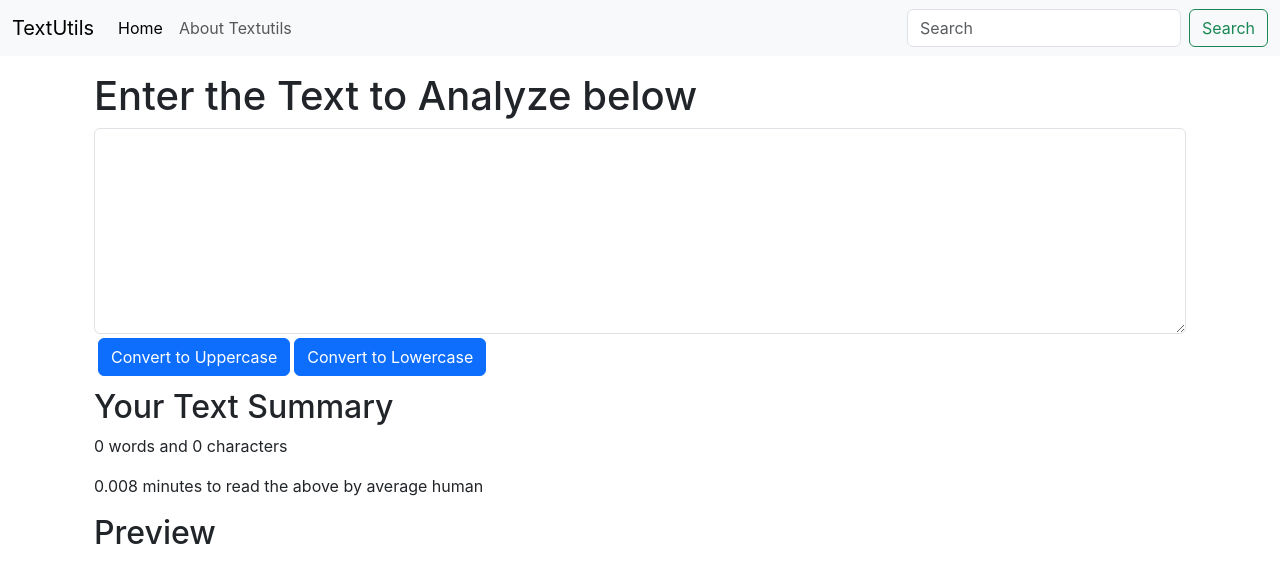
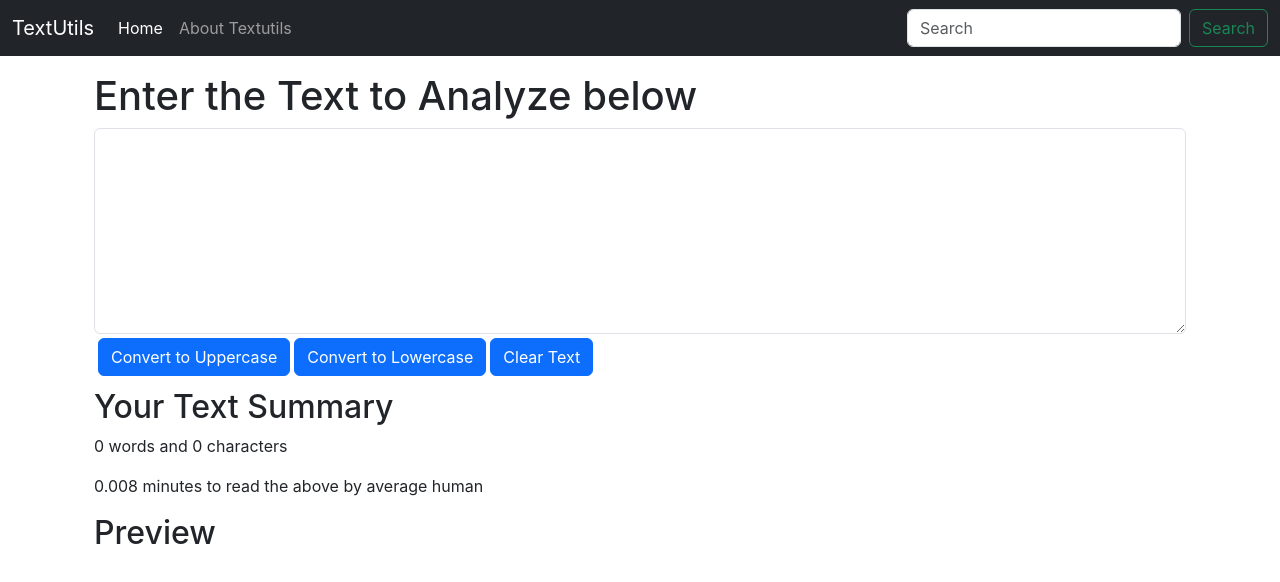
Before and after one commit to Gautamcode11/textutils, a React (Create React App) app: page / in a window 1280 px wide. Shown: the top 582 px of the page. Built offline with nearby package versions, Linux system fonts and the light colour scheme.

Commit message:
9th commit

```diff
--- a/src/components/Navbar.js
+++ b/src/components/Navbar.js
@@ -3,7 +3,7 @@
 
 export default function Navbar(props) {
   return (
-    <nav className="navbar navbar-expand-lg bg-body-tertiary">
+    <nav className="navbar navbar-expand-lg navbar-dark bg-dark">
       <div className="container-fluid">
         <a className="navbar-brand" href="/">
           {props.title}
--- a/src/components/TextForm.js
+++ b/src/components/TextForm.js
@@ -8,6 +8,12 @@
   const handleUpClick = () => {
     // console.log("Uppercase was clicked");
     let newText = text.toUpperCase();
+    setText(newText);
+  };
+
+  const handleClearClick = () => {
+    // console.log("Uppercase was clicked");
+    let newText = "";
     setText(newText);
   };
 
@@ -43,6 +49,9 @@
         <button className="btn btn-primary  " onClick={handleLowClick}>
           Convert to Lowercase
         </button>
+        <button className="btn btn-primary mx-1 " onClick={handleClearClick}>
+          Clear Text
+        </button>
       </div>
       <div className="container my-2">
         <h2>Your Text Summary</h2>
```
